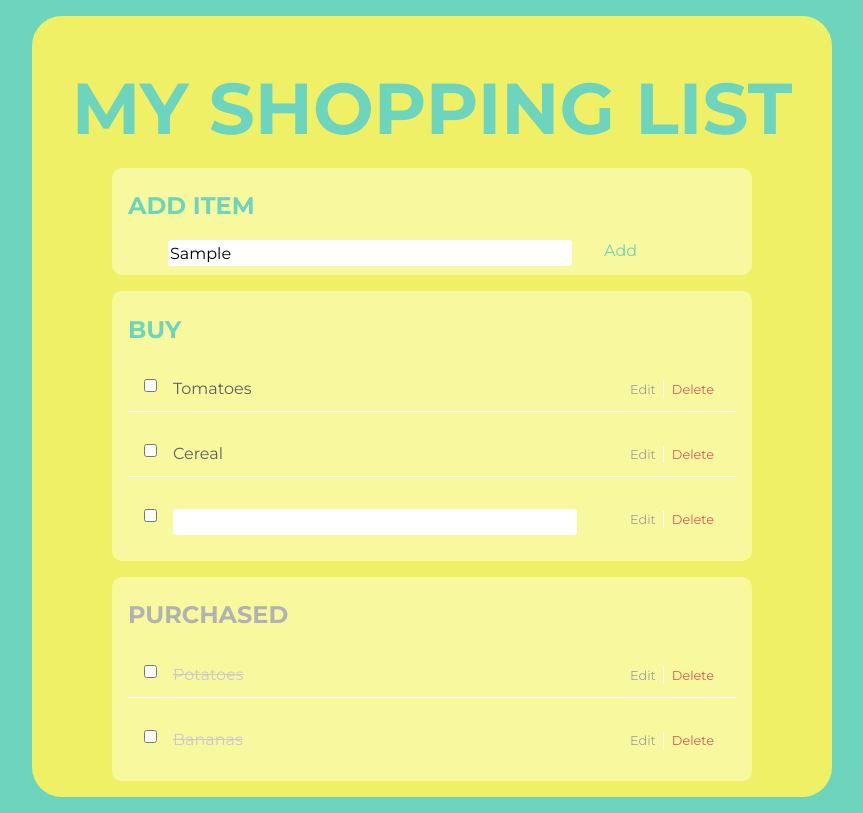
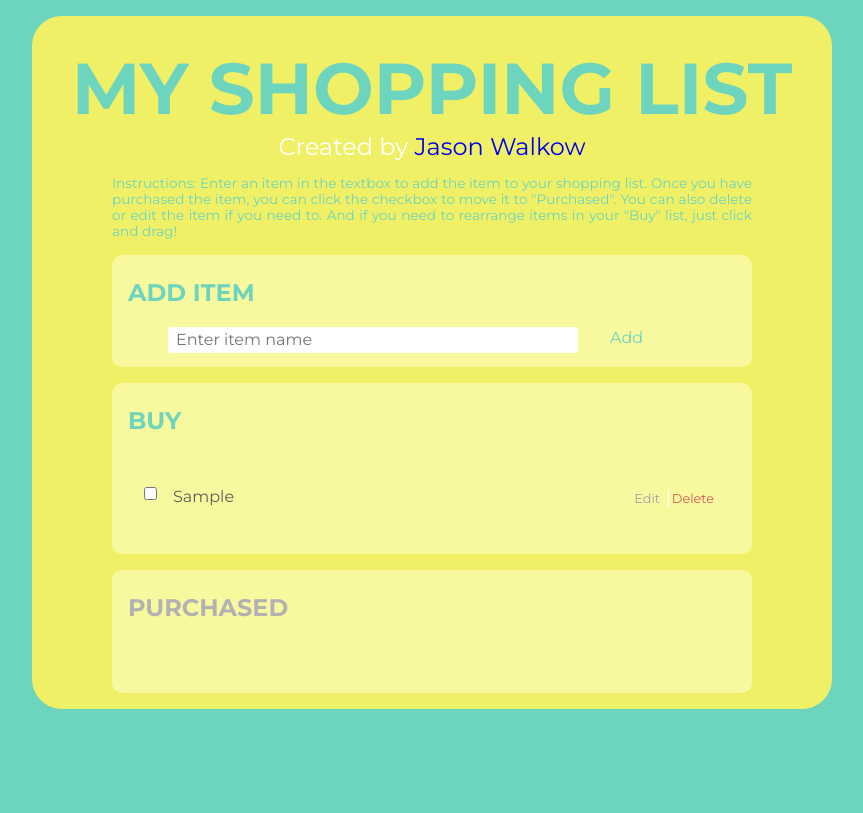
Before and after one commit to jasonwalkow/shopping-list, a plain HTML site: page index.html in a window 1280 px wide. Both pictures are taken after typing "Sample" into the empty fields and a click on the button "Add". Shown: the whole page, without its empty margins (208-1071 px from the left). Drawn offline with nearby package versions, Linux system fonts and the light colour scheme.

Commit message:
Added dynamics

```diff
--- a/css/style.css
+++ b/css/style.css
@@ -6,11 +6,19 @@ body {
 ul {
 	display: block;
 	height: 1em;
+	height: auto;
 }
 
 li {
 	list-style: none;
 	vertical-align: middle;
+	display: block;
+	clear: both;
+}
+
+li:hover {
+	cursor: pointer;
+	opacity: 0.9;
 }
 
 button {
@@ -34,7 +42,38 @@ h1 {
 	text-transform: uppercase;
 	text-align: center;
 	padding-top: 0em;
-	margin-bottom: 0em;
+	padding-bottom: 0;
+	margin-bottom: 0;
+	margin-top: 1.75rem;
+}
+
+#author {
+	color: #fff;
+	text-align: center;
+	font-size: 1.5em;
+	margin-top: 0em;
+	margin-bottom: 0.25em
+}
+
+a {
+	text-decoration: none;
+}
+
+a:hover {
+	opacity: 0.8;
+}
+
+a:visited {
+	color: #fff;
+}
+
+#instructions {
+	color: #6DD4BD;
+	padding-left: 5rem;
+	padding-right: 5rem;
+	text-align: justify;
+	font-weight: 400;
+	font-size: 0.85em;
 }
 
 .add {
@@ -42,8 +81,8 @@ h1 {
 	padding-left: 2em;
 }
 
-.add-text {
-	padding-left: 0em;
+.add-item {
+	padding-left: 0.5em;
 }
 
 .container {
@@ -52,6 +91,7 @@ h1 {
 	border-radius: 10px;
 	padding: 0.2em 1em;
 	margin: 1em 5em;
+	height: auto;
 }
 
 h2 {
@@ -66,16 +106,21 @@ h2 {
 	text-transform: uppercase;
 }
 
-.to-buy {
+#item {
 	color: #5E5E5E;
 	padding-left: 1em;
 	padding-right: 1em;
 	float: left;
+	vertical-align: middle;
 }
 
 .edit-delete {
 	float: right;
 	vertical-align: middle;
+}
+
+.edit-delete li {
+	display: inline-block;
 }
 
 .edit {
@@ -133,12 +178,23 @@ input[type="checkbox"] {
 	float: left;
 }
 
-.buy-item {
+#to-buy {
+	border-bottom: 1px solid #fff;
+	padding-top: 1em;
+	padding-bottom: 2em;
+	margin-left: 0em;
+}
+
+#to-buy:last-child {
+	border-bottom: none;
+}
+
+#buy-item {
 	border-bottom: 1px solid #fff;
 	padding: 1em 1em;
 }
 
-.buy-item:last-child {
+#buy-item:last-child {
 	border-bottom: none;
 }
 
--- a/index.html
+++ b/index.html
@@ -1,66 +1,34 @@
 <!DOCTYPE html>
 <html lang="en">
 <head>
-	<meta charset="UTF-8">
+	<meta charset="UTF-8"/>
 	<title>My Shopping List</title>
-	<link rel="stylesheet" href="css/normalize.css">
-	<link rel="stylesheet" href="css/style.css">
-	<link href='http://fonts.googleapis.com/css?family=Montserrat:400,700' rel='stylesheet' type='text/css'>
+	<link rel="stylesheet" href="css/normalize.css"/>
+	<link rel="stylesheet" href="css/style.css"/>
+	<link href='http://fonts.googleapis.com/css?family=Montserrat:400,700' rel='stylesheet' type='text/css'/>
+	<script src="http://code.jquery.com/jquery.min.js"></script>
+	<script src="https://code.jquery.com/ui/1.11.4/jquery-ui.min.js"></script>
+	<script src="js/app.js"></script>
 </head>
 <body>
 	<div class="app">
 		<h1>My Shopping List</h1>
+		<p id="author">Created by <a href="http://www.jasonwalkow.com" target="_blank">Jason Walkow</a></p>
+		<p id="instructions">Instructions: Enter an item in the textbox to add the item to your shopping list. Once you have purchased the item, you can click the checkbox to move it to "Purchased". You can also delete or edit the item if you need to. And if you need to rearrange items in your "Buy" list, just click and drag!</p>
 		<div class="container">
 			<h2>Add Item</h2>
-			<ul class="add-item">
-				<li><input type="text" name="item" class="add-item"></li>
-				<li><button class="add">Add</button></li>
-			</ul>
+				<ul>
+		        <li><input class='add-item' type="text" placeholder="Enter item name"><button class="add">Add</button></li>
+		        </ul>
 		</div>
 		<div class="container">
 			<h2>Buy</h2>
-			<ul class="buy-item">
-				<input type="checkbox" name="check" class="checkbox">
-				<li class="to-buy">Tomatoes</li>
-				<li class="edit-delete">
-					<button class="edit">Edit</button>
-					<button class="delete">Delete</button>
-				</li>
-			</ul>
-			<ul class="buy-item">
-				<input type="checkbox" name="check" class="checkbox">
-				<li class="to-buy">Cereal</li>
-				<li class="edit-delete">
-					<button class="edit">Edit</button>
-					<button class="delete">Delete</button>
-				</li>
-			</ul>
-			<ul class="buy-item">
-				<input type="checkbox" name="check" class="checkbox">
-				<input type="text" name="edit-box">
-				<li class="edit-delete">
-					<button class="edit">Edit</button>
-					<button class="delete">Delete</button>
-				</li>
+			<ul id="buy-item">
 			</ul>
 		</div>
 		<div class="container">
 			<h2 id="purchased-title">Purchased</h2>
 			<ul class="purchased">
-				<input type="checkbox" name="check" class="checkbox">
-				<li class="bought">Potatoes</li>
-				<li class="edit-delete">
-					<button class="edit">Edit</button>
-					<button class="delete">Delete</button>
-				</li>
-			</ul>
-			<ul class="purchased">
-				<input type="checkbox" name="check" class="checkbox">
-				<li class="bought">Bananas</li>
-				<li class="edit-delete">
-					<button class="edit">Edit</button>
-					<button class="delete">Delete</button>
-				</li>
 			</ul>
 		</div>
 	</div>
--- /dev/null
+++ b/js/app.js
@@ -0,0 +1,89 @@
+$(document).ready(function() {
+	$(".add").click(addItem);
+
+	// Add item when Enter key is pressed
+	$(".add-item").keydown(function(event) {
+		var keycode = event.keyCode ? event.keyCode : event.which;
+		if(keycode == 13){
+			addItem();
+		}
+	});
+
+	// Remove item from list when Delete is clicked
+	$("#buy-item").on("click", ".delete", function() {
+    	$(this).closest("#to-buy").remove();
+	});
+
+	$(".purchased").on("click", ".delete", function() {
+    	$(this).closest("#to-buy").remove();
+	});
+
+	//Edit item when 'edit' is clicked
+
+		//Submit changes when 'enter' is pressed AND when 'edit' is clicked
+
+	/*$("#item").on("click", ".edit", (function(){
+    	$(this).hide().siblings(".edit").show().val($(this).text()).focus();
+	});
+
+	$(".edit").focusout(function(){
+    	$(this).hide().siblings(".display").show().text($(this).val());
+	});*/
+
+	//Toggle checkbox
+	$(this).prop('checked', false);
+	$(this).prop('checked', true);
+
+	//Add item to Purchased list when checkbox is clicked
+	$('#buy-item').on("click", ".checkbox", function() {
+    	return !$('#buy-item li :checked').closest('li').appendTo('.purchased');
+	});
+
+	// Strikethrough text if checkbox selected
+	$("#buy-item").on("change", "input:checkbox", function () {
+		var item = $(this).closest("#to-buy").find("#item");
+		if($(this).is(":checked")) {
+			item.addClass("bought");
+		}
+		else
+			item.removeClass("bought");
+	});
+
+	/* add sorting to list */
+	$("#buy-item").sortable({
+		placeholder: "ui-sortable-placeholder"
+    });
+
+	//Add purchased item to Buy list when checkbox is un-clicked
+	$('.purchased').on("click", ".checkbox", function() {
+    	return !$('.purchased li :checked').closest('li').appendTo('#buy-item');
+});
+
+	// Un-Strikethrough text if checkbox selected
+	$(".purchased").on("change", "input:checkbox", function () {
+		var item = $(this).closest("#to-buy").find(".bought");
+		if($(this).is(":checked")) {
+			item.removeClass("bought");
+		}
+	});
+});
+
+	function addItem() {
+	var newItem = $(".add-item").val();
+	if(newItem.trim().length === 0) {
+		alert("You must enter an item in order for it to be added.");
+        return;
+	}
+
+
+	var listItem = createListItem(newItem);
+	$("#buy-item").append(listItem);
+	$(".add-item").val("");
+}
+
+	function createListItem(newItem) {
+	var listItem = "<li id='to-buy'><input type='checkbox' name='check' class='checkbox'>";
+	listItem += "<span id='item'>" + newItem + "</span>";
+	listItem += "<ul class='edit-delete'><li><button class='edit'>Edit</button></li><li><button class='delete'>Delete</button></li>";
+	return listItem;
+}
```
Also changed, not shown: 1 other file.
